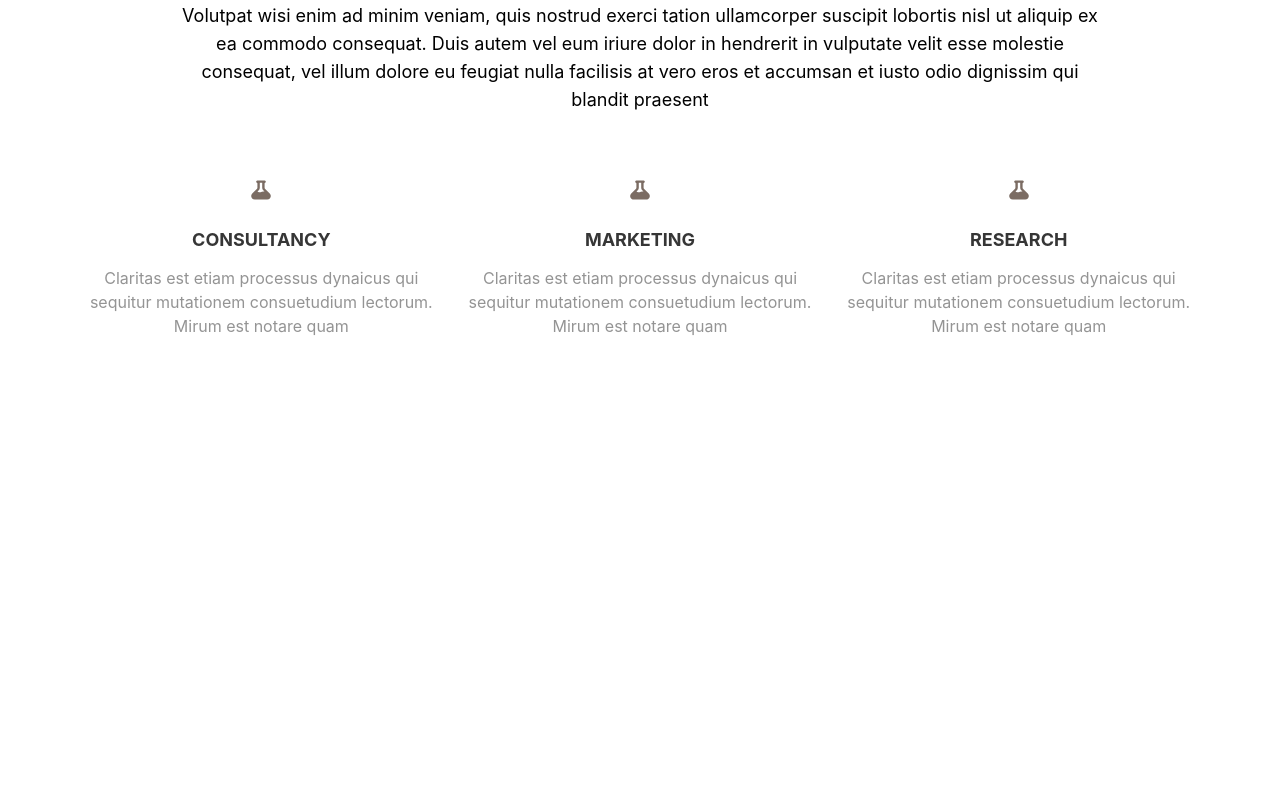
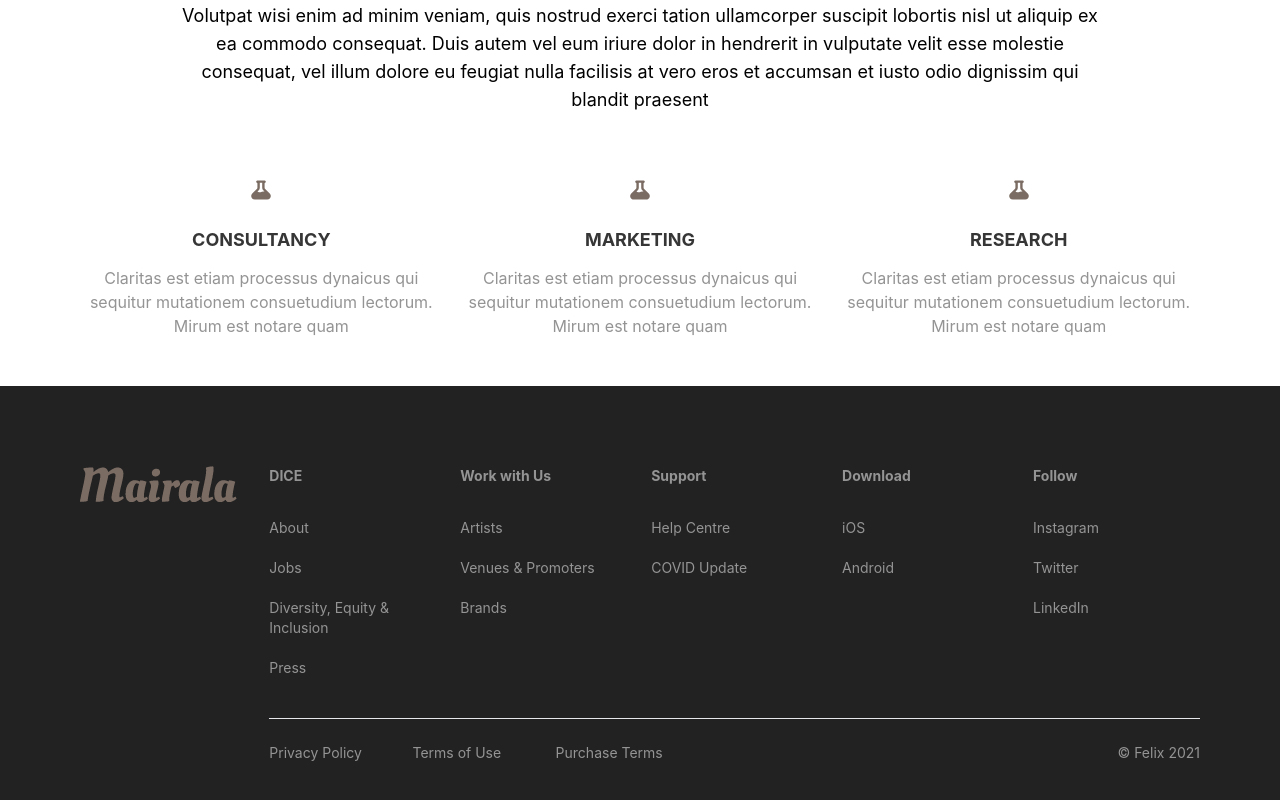
Before and after one commit to snowfelix426/next-ts-tailwind, a Next.js app: page / in a window 1280 px wide. Shown: the part 960-1760 px from the top of the page. Before the commit the page ends 1346 px from the top, so only its background shows below. Built offline with nearby package versions, Linux system fonts and the light colour scheme.

Commit message:
Add footer

```diff
--- /dev/null
+++ b/src/components/Footer/Footer.module.scss
@@ -0,0 +1,36 @@
+.footer {
+  @apply bg-dark-level-1;
+
+  &List {
+    @apply lg:col-start-3 lg:col-span-10;
+
+    &Item {
+      h5 {
+        @apply text-light-grey text-sm font-bold mb-5 lg:mb-8;
+      }
+
+      ul {
+        li {
+          @apply text-sm text-light-grey mb-3 lg:mb-5;
+
+          &:last-of-type {
+            @apply mb-0;
+          }
+        }
+      }
+    }
+
+    &Bottom {
+      @apply pt-6 lg:flex lg:items-center lg:justify-between;
+
+      ul {
+        li {
+          @apply text-sm text-light-grey text-center lg:text-left;
+        }
+      }
+      p {
+        @apply text-sm text-light-grey text-center lg:text-left;
+      }
+    }
+  }
+}
--- /dev/null
+++ b/src/components/Footer/Footer.tsx
@@ -0,0 +1,91 @@
+import React from 'react';
+import Link from 'next/link';
+import Image from 'next/image';
+import styles from './Footer.module.scss';
+
+const Footer = () => {
+  return (
+    <div className={styles.footer}>
+      <div className="w-full px-6 py-12 lg:px-20 lg:py-20 md:px-12 lg:pb-14">
+        <div className="mx-auto max-w-7xl">
+          <div className="lg:grid lg:grid-cols-12 lg:gap-4">
+            <div className="flex items-center justify-center lg:justify-start lg:items-start lg:col-start-1 lg:col-span-2">
+              <Link href="/" passHref>
+                <a>
+                  <Image
+                    src="/assets/images/logo-dark.png"
+                    alt="logo-icon"
+                    width={157}
+                    height={36}
+                  />
+                </a>
+              </Link>
+            </div>
+
+            <div className={styles.footerList}>
+              <div className="pb-6 mt-10 border-b border-light-gray lg:pb-10 lg:m-0">
+                <div className="grid grid-cols-2 gap-6 gap-y-8 lg:grid-cols-5">
+                  <div className={styles.footerListItem}>
+                    <h5>DICE</h5>
+                    <ul>
+                      <li>About</li>
+                      <li>Jobs</li>
+                      <li>Diversity, Equity & Inclusion</li>
+                      <li>Press</li>
+                    </ul>
+                  </div>
+
+                  <div className={styles.footerListItem}>
+                    <h5>Work with Us</h5>
+                    <ul>
+                      <li>Artists</li>
+                      <li>Venues & Promoters</li>
+                      <li>Brands</li>
+                    </ul>
+                  </div>
+
+                  <div className={styles.footerListItem}>
+                    <h5>Support</h5>
+                    <ul>
+                      <li>Help Centre</li>
+                      <li>COVID Update</li>
+                    </ul>
+                  </div>
+
+                  <div className={styles.footerListItem}>
+                    <h5>Download</h5>
+                    <ul>
+                      <li>iOS</li>
+                      <li>Android</li>
+                    </ul>
+                  </div>
+
+                  <div className={styles.footerListItem}>
+                    <h5>Follow</h5>
+                    <ul>
+                      <li>Instagram</li>
+                      <li>Twitter</li>
+                      <li>LinkedIn</li>
+                    </ul>
+                  </div>
+                </div>
+              </div>
+
+              <div className={styles.footerListBottom}>
+                <ul className="flex flex-wrap items-center justify-between mb-4 lg:inline-grid lg:grid-cols-3 lg:gap-9 lg:mb-0">
+                  <li>Privacy Policy</li>
+                  <li>Terms of Use</li>
+                  <li>Purchase Terms</li>
+                </ul>
+
+                <p className="text-base text-center text-black">© Felix 2021</p>
+              </div>
+            </div>
+          </div>
+        </div>
+      </div>
+    </div>
+  );
+};
+
+export default Footer;
--- a/src/components/Layout/Layout.tsx
+++ b/src/components/Layout/Layout.tsx
@@ -1,7 +1,7 @@
 import React from 'react';
 import Head from 'next/head';
 import Header from '@components/Header/Header';
-// import Footer from '@components/Footer/Footer';
+import Footer from '@components/Footer/Footer';
 
 export interface ILayoutProps {
   title?: string;
@@ -26,7 +26,9 @@ const Layout = ({
 
       <main>{children}</main>
 
-      <footer>{/* <Footer /> */}</footer>
+      <footer>
+        <Footer />
+      </footer>
     </>
   );
 };
--- a/tailwind.config.js
+++ b/tailwind.config.js
@@ -16,6 +16,10 @@ module.exports = {
       backgroundColor: {
         primary: '#26231F',
         secondary: '#303030',
+        'dark-level-1': '#222',
+      },
+      zIndex: {
+        1000: 1000,
       },
     },
   },
```
